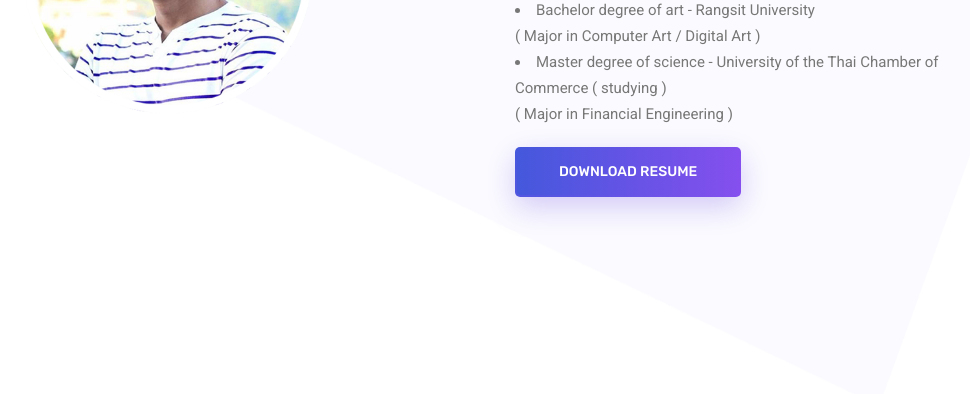
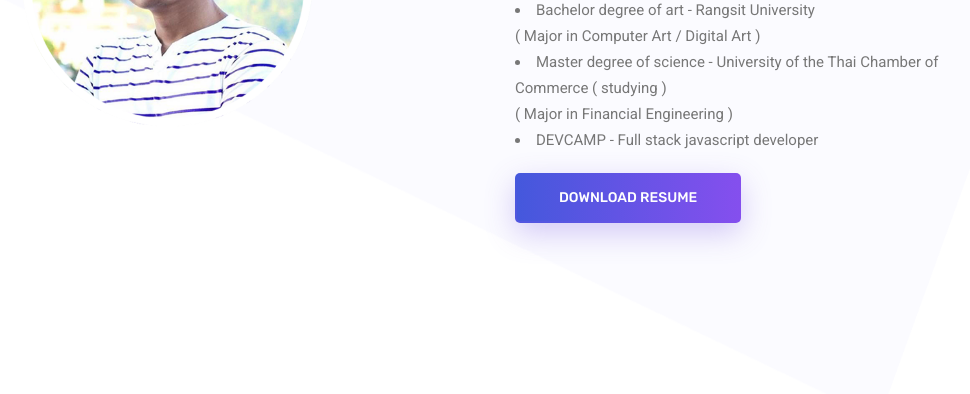
Before and after one commit to Silapakarn/Silapakarn.github.io, a plain HTML site: page index.html in a window 1280 px wide. Shown: the part 1082-1476 px from the top of the page, without its empty margins (140-1110 px from the left). Drawn offline with Linux system fonts and the light colour scheme; some packages are replaced by stand-ins of ours.

Commit message:
add education

```diff
--- a/index.html
+++ b/index.html
@@ -112,6 +112,7 @@
 						<li>Diploma of art Khonhaen vocational collage <br>( Major in Computer Graphics )</li>
 						<li>Bachelor degree of art - Rangsit University <br>( Major in Computer Art / Digital Art )</li>
 						<li>Master degree of science - University of the Thai Chamber of Commerce ( studying ) <br>( Major in Financial Engineering )</li>
+						<li>DEVCAMP - Full stack javascript developer</li>
 						<a class="primary_btn" href="https://drive.google.com/file/d/12BUJpkd6QyJUwT7JcWtU1VPiAikfHgjt/view?usp=sharing"><span>Download Resume</span></a>
 					</div>
 				</div>
```
